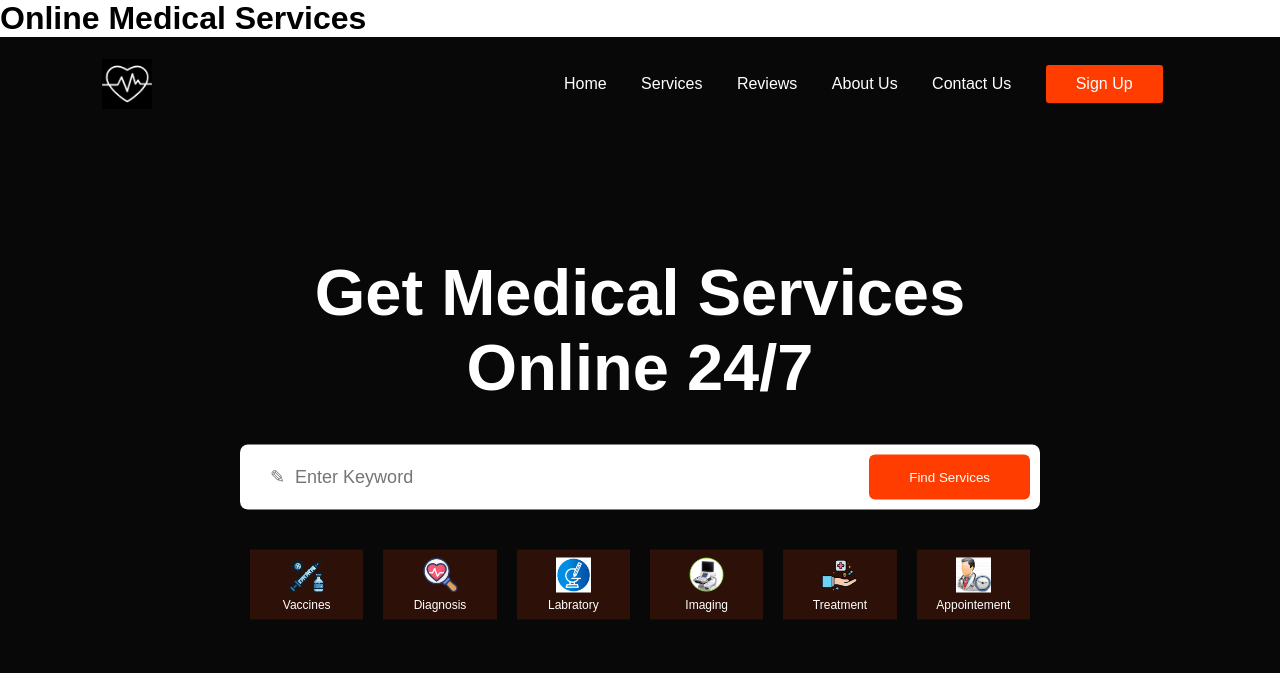
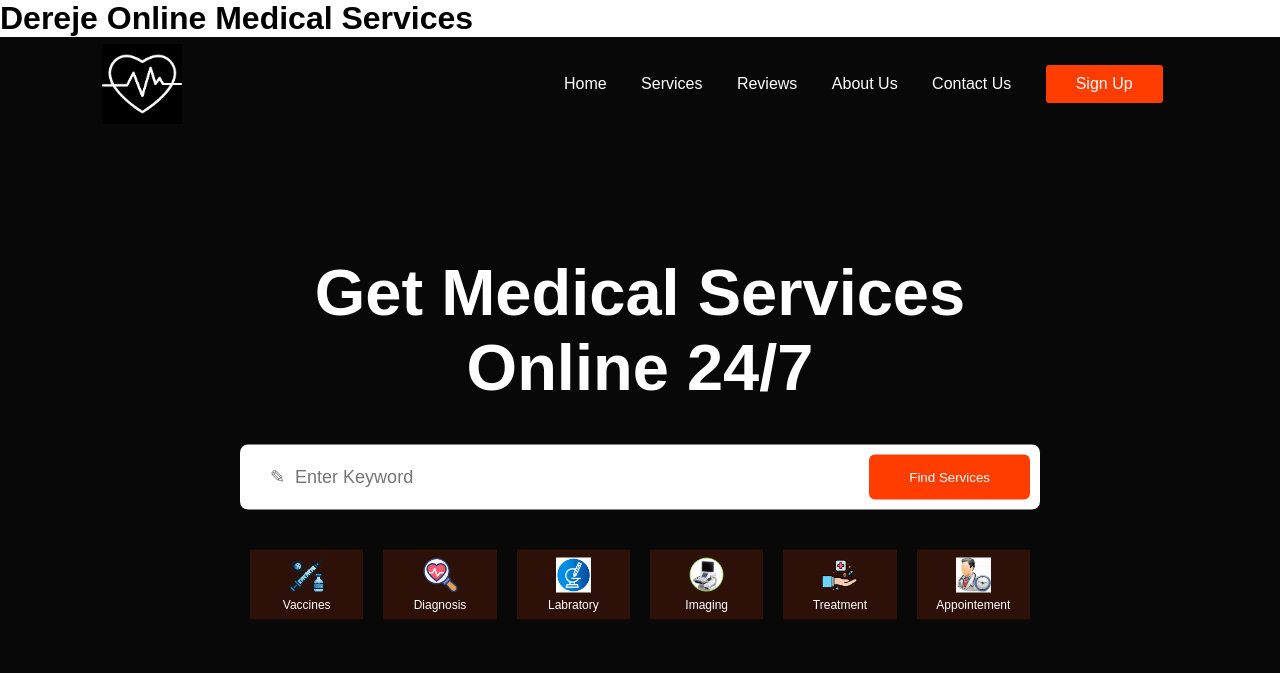
Before and after one commit to Dereje0130/Second-HTML-Project, a plain HTML site: page index.html in a window 1280 px wide. Drawn offline with Linux system fonts and the light colour scheme.

Commit message:
new commit

```diff
--- a/index.html
+++ b/index.html
@@ -5,7 +5,7 @@
     <link href="style.css" rel="stylesheet" type="text/css">
 </head>
 <body>
-    <h1>Online Medical Services</h1>
+    <h1>Dereje Online Medical Services</h1>
 
 
     <div class="header">
--- a/style.css
+++ b/style.css
@@ -17,7 +17,7 @@ nav{
     justify-content: space-between;
 }
 .logo{
-    width: 50px;
+    width: 80px;
 
 }
 .nav-links{
```
